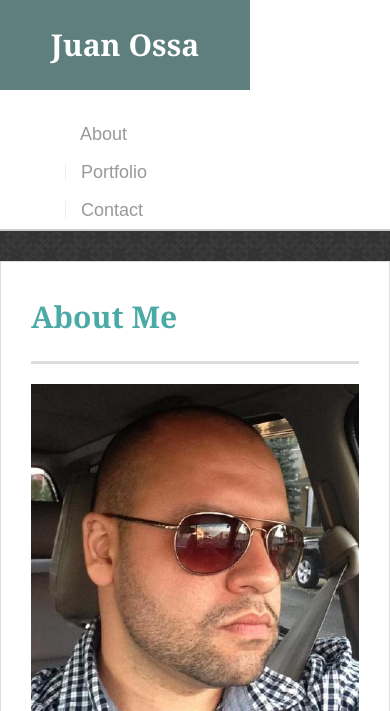
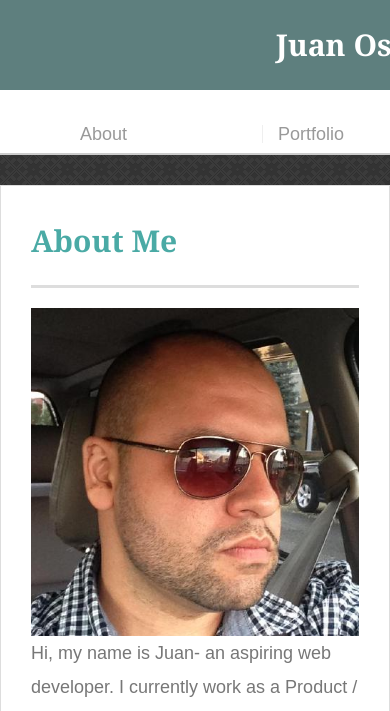
Before and after one commit to CLMBN/Responsive-Portfolio, a PHP site: page /index.php in a window 390 px wide; the page is wider, and only the part inside the window is pictured. Shown: the top 711 px of that part. Run offline with PHP 8.4, Linux system fonts and the light colour scheme.

Commit message:
fix to mobile alignment

```diff
--- a/assets/css/style.css
+++ b/assets/css/style.css
@@ -356,17 +356,17 @@ input[type=submit] {
 
     #masthead {
       position: relative;
-      width: 700px auto;
+      width: 700px;
     }
 
    #logo {
-      width: 700px auto;
+      width: 700px;
     }
 
     nav {
 
       clear: both;
-      width: 700px auto;
+      width: 700px;
     }
 
     nav a {
```
